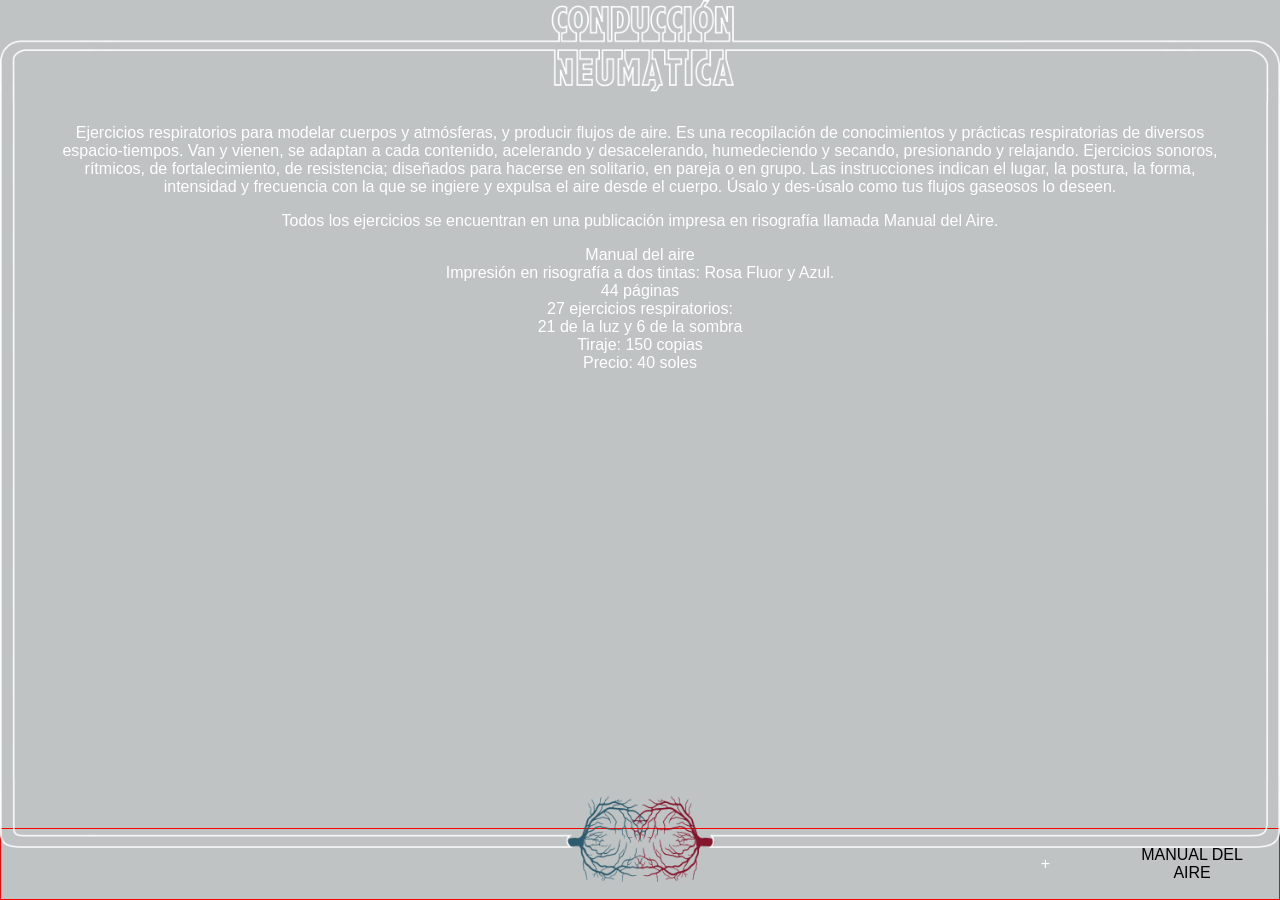
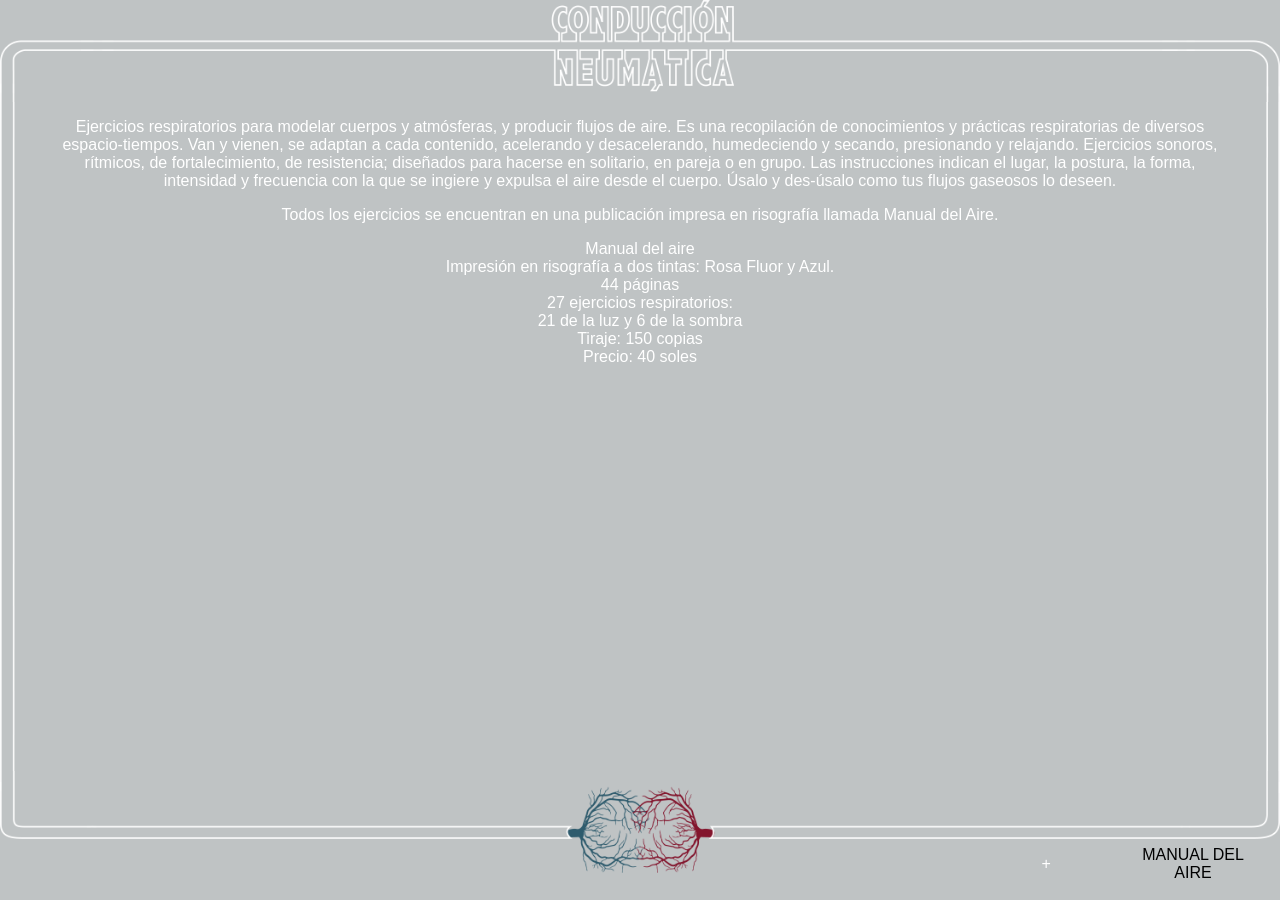
Before and after one commit to conduccionneumatica/conduccionneumatica.github.io, a Jekyll site: the page built from _pages/manual.md, in a window 1280 px wide. Built offline with Jekyll 4.4.1, drawn with Linux system fonts in a browser that asks for light colours.

Commit message:
adjusts page content paddings and location where it becomes visible relative to the frame

```diff
--- a/_includes/frame.html
+++ b/_includes/frame.html
@@ -1,5 +1,6 @@
 <div class="frame-wrapper">
-  <div class="frame-top"></div>
-  <div class="frame-middle"></div>
-  <div class="frame-bottom"></div>
+  <div id="my-frame-top" class="frame-top"></div>
+  <div id="my-frame-middle" class="frame-middle"></div>
+  <div id="my-frame-bottom" class="frame-bottom"></div>
+  <div class="frame-bottom-background"></div>
 </div>
--- a/_layouts/content.html
+++ b/_layouts/content.html
@@ -6,9 +6,9 @@
   <head>
     {% include head.html %}
   </head>
-  <body>
+  <body class="{{ slug }}">
     {% include frame.html %}
-    <div class="page-wrapper {{ slug }}">
+    <div id="my-page-wrapper" class="page-wrapper {{ slug }}">
       <div class="content-top">
         <div class="video"></div>
         <div class="content-text">
@@ -29,4 +29,5 @@
       </div>
     </div>
   </body>
+  <script type='text/javascript' src="{{ site.baseurl }}/js/content.js"></script>
 </html>
--- a/css/main.scss
+++ b/css/main.scss
@@ -17,9 +17,12 @@
 }
 
 body {
+  --color-bg: #{$COLOR-BACKGROUND-DARK};
+  &.manual { --color-bg: #{$COLOR-BACKGROUND-LIGHT}; }
+
   margin: 0 auto;
   padding: 0;
-  background-color: $COLOR-BACKGROUND-DARK;
+  background-color: var(--color-bg);
   color: $COLOR-TEXT;
   font-family: $FONT-TEXT;
   font-weight: 300;
@@ -49,13 +52,12 @@
   width: 100vw;
   min-height: 100vh;
   border: 0;
-  padding: 12vh 4vw 12vh;
-  background-color: $COLOR-BACKGROUND-DARK;
+  padding: 0 4vw;
+  background-color: var(--color-bg);
   box-sizing: border-box;
   text-align: center;
 
   &.manual {
-    background-color: $COLOR-BACKGROUND-LIGHT;
     color: $COLOR-WHITE;
     a { color: $COLOR-WHITE; }
   }
@@ -63,6 +65,10 @@
   .logo-mincul-wrapper {
     width: 20%;
     margin: 48px auto;
+
+    @include media-query(MOBILE) {
+      width: 40%;
+    }
 
     .logo-mincul {
       width: 100%;
@@ -83,16 +89,12 @@
   width: 100%;
   height: 8vh;
   padding: 2vh 2vw;
-  background-color: $COLOR-BACKGROUND-DARK;
   box-sizing: border-box;
-
-  border: 1px #f00 solid;
+  z-index: 10;
 
   &.manual {
-    background-color: $COLOR-BACKGROUND-LIGHT;
     color: $COLOR-WHITE;
     a { color: $COLOR-WHITE; }
-
     .content-footer-right-item.manual {
       color: $COLOR-BACKGROUND-DARK;
     }
@@ -172,21 +174,21 @@
 
 .frame-wrapper {
   width: 100vw;
-  height: 98vh;
+  height: 100vh;
   display: flex;
   flex-direction: column;
   position: fixed;
   top: 0;
   z-index: 4;
-  pointer-events: none;
 
   .frame-top {
-    top: 0;
     width: 100%;
     padding-bottom: 8%;
     background-repeat: no-repeat;
     background-position: top center;
     background-size: 100%;
+    background-color: var(--color-bg);
+
     background-image: url({{ site.baseurl }}/images/frame-top-L.png);
 
     @include media-query(TABLET) {
@@ -215,12 +217,13 @@
   }
 
   .frame-bottom {
-    bottom: 0;
     width: 100%;
     padding-bottom: 8%;
     background-repeat: no-repeat;
     background-position: bottom center;
     background-size: 100%;
+    background-color: var(--color-bg);
+
     background-image: url({{ site.baseurl }}/images/frame-bottom-L.png);
 
     @include media-query(TABLET) {
@@ -231,4 +234,10 @@
       background-image: url({{ site.baseurl }}/images/frame-bottom-S.png);
     }
   }
+
+  .frame-bottom-background {
+    width: 100%;
+    height: 3vh;
+    background-color: var(--color-bg);
+  }
 }
--- /dev/null
+++ b/js/content.js
@@ -0,0 +1,21 @@
+let mFrameTop, mFrameMiddle, mFrameBottom, mPageWrapper;
+
+function setPaddings() {
+  console.log('hi');
+  const topHeight = mFrameTop.offsetHeight;
+  const bottomHeight = mFrameBottom.offsetHeight;
+  mPageWrapper.style.paddingTop = `${topHeight}px`;
+  mPageWrapper.style.paddingBottom = `${bottomHeight}px`;
+}
+
+window.addEventListener('load', () => {
+  mFrameTop = document.getElementById('my-frame-top');
+  mFrameMiddle = document.getElementById('my-frame-middle');
+  mFrameBottom = document.getElementById('my-frame-bottom');
+  mPageWrapper = document.getElementById('my-page-wrapper');
+  setPaddings();
+});
+
+window.addEventListener('resize', () => {
+  setPaddings();
+});
```
